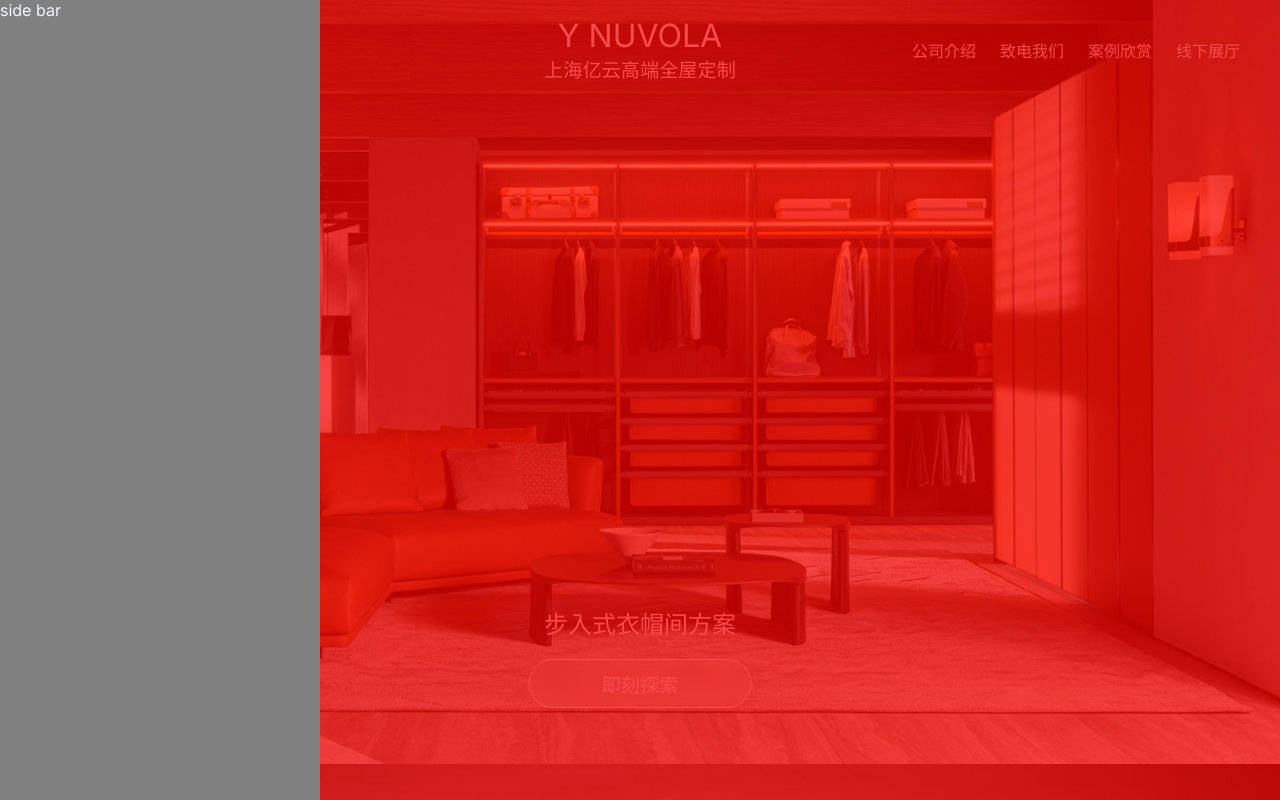
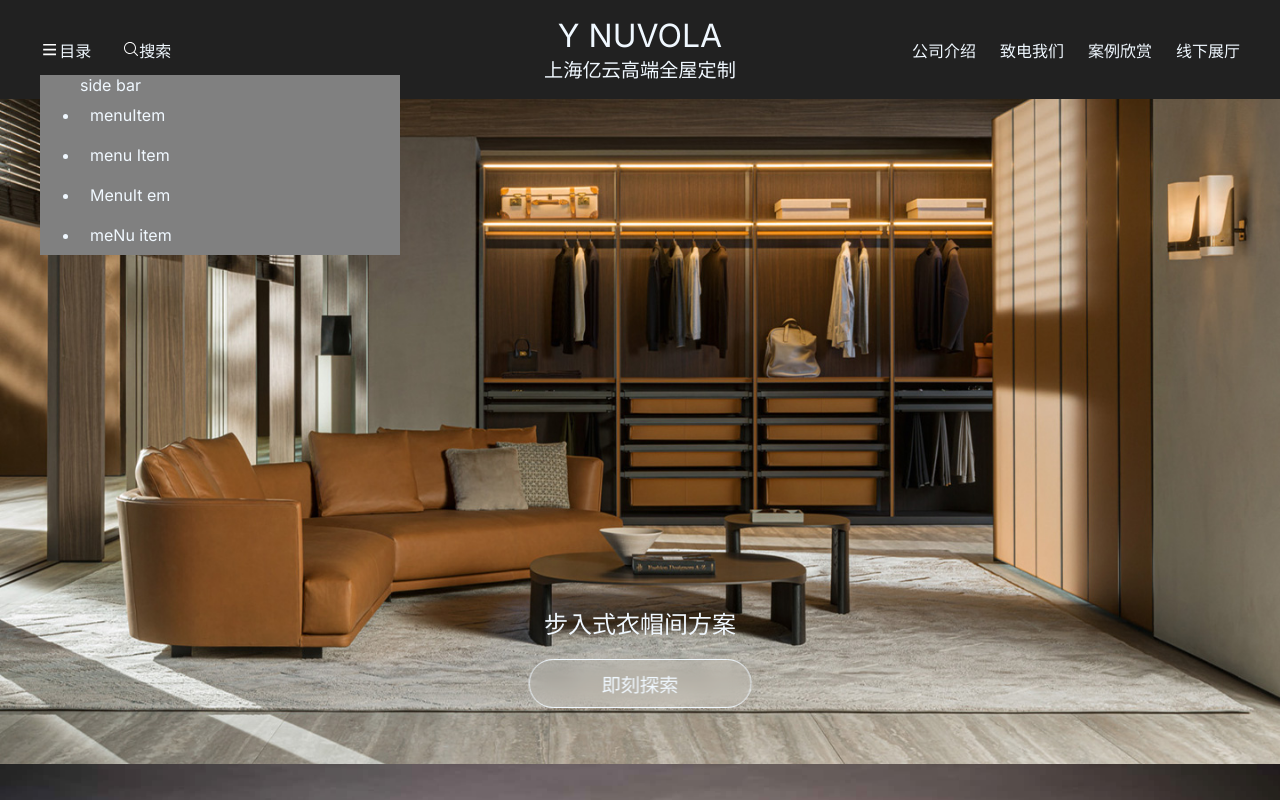
Before and after one commit to yifan503/ycloud, a Next.js app: page / in a window 1280 px wide. Both pictures are taken after a click on the element "目录". Shown: the top 800 px of the page. Built offline with nearby package versions, Linux system fonts and the light colour scheme.

Commit message:
side bar animation

```diff
--- a/src/components/Navbar.js
+++ b/src/components/Navbar.js
@@ -2,13 +2,24 @@
 
 import Link from "next/link";
 import styles from './Navbar.module.css'
-import { useState } from "react";
+import { useRef, useState } from "react";
+
+const MENUITEM = [
+    'menuItem',
+    'menu Item',
+    'MenuIt em',
+    'meNu item'
+]
 
 export default function Navbar() {
     const [openSideBar, setSideBarOpen] = useState(false)
+    const toggleRef = useRef(null)
     const handleMenuClick = () => {
         setSideBarOpen(!openSideBar)
     }
+
+    const togglePos = toggleRef.current?.getBoundingClientRect()
+
     return (
         <>
             <nav className={styles.navBar} id="navbar">
@@ -19,7 +30,7 @@ export default function Navbar() {
                     }}
                         onClick={handleMenuClick}
                     >
-                        <svg t="1699205489318" className="icon" viewBox="0 0 1024 1024" version="1.1" xmlns="http://www.w3.org/2000/svg" p-id="3260" width="1.2rem" height="1.2rem"><path d="M170.666667 213.333333h682.666666v85.333334H170.666667V213.333333z m0 512h682.666666v85.333334H170.666667v-85.333334z m0-256h682.666666v85.333334H170.666667v-85.333334z" fill="#ffffff" p-id="3261"></path></svg>
+                        <svg t="1699205489318" ref={toggleRef} className="icon" viewBox="0 0 1024 1024" version="1.1" xmlns="http://www.w3.org/2000/svg" p-id="3260" width="1.2rem" height="1.2rem"><path d="M170.666667 213.333333h682.666666v85.333334H170.666667V213.333333z m0 512h682.666666v85.333334H170.666667v-85.333334z m0-256h682.666666v85.333334H170.666667v-85.333334z" fill="#ffffff" p-id="3261"></path></svg>
                         目录
                     </div>
                     <div className={styles.left_text}>
@@ -46,11 +57,13 @@ export default function Navbar() {
                 </div>
             </nav >
             {
-                openSideBar && <div className={styles.backdrop} onClick={handleMenuClick}>
-                    <div className={styles.sidebar}>
-                        side bar
-                    </div>
-                </div>
+                openSideBar &&
+                <ul className={styles.sidebar} style={{ position: 'fixed', top: togglePos?.bottom || 0, left: togglePos?.left || 0 }}>
+                    side bar
+                    {MENUITEM.map((item, index) =>
+                        <li className={styles.sidebarItem} style={{ '--fade-delay': `${index * 100}ms` }} key={index}>{item}</li>
+                    )}
+                </ul>
             }
 
         </>
--- a/src/components/Navbar.module.css
+++ b/src/components/Navbar.module.css
@@ -66,21 +66,29 @@
 }
 
 .sidebar {
-    position: fixed;
-    left: 0;
-    top: 0;
-    bottom: 0;
     width: 20rem;
     z-index: 2000;
     background-color: grey;
 }
 
-.backdrop {
-    position: fixed;
-    left: 0;
-    top: 0;
-    bottom: 0;
-    right: 0;
-    z-index: 1500;
-    background-color: rgba(255, 0, 0, 0.7);
+.sidebarItem {
+    /* 动画部分 */
+    animation: fadeIn 0.5s ease forwards;
+    animation-delay: var(--fade-delay);
+    opacity: 0;
+
+    /* 其他格式 */
+    padding: 10px;
 }
+
+@keyframes fadeIn {
+    from {
+        opacity: 0;
+        transform: translateX(-30px);
+    }
+
+    to {
+        opacity: 1;
+        transform: translateX(0);
+    }
+}
```
